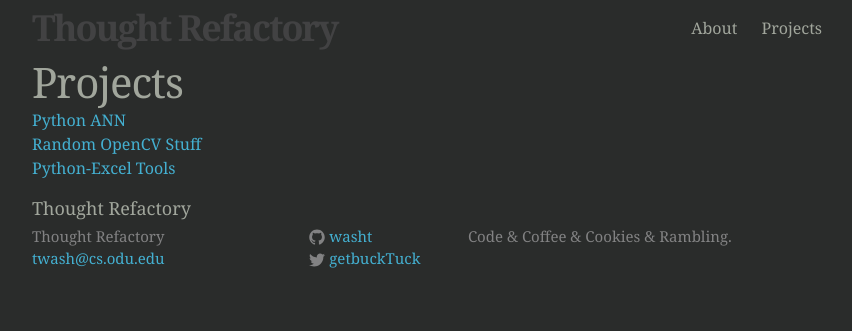
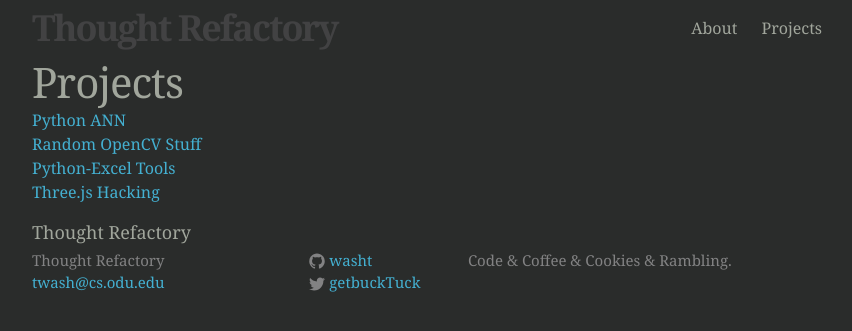
Before and after one commit to washt/washt.github.io, a Jekyll site: the page built from project.md, in a window 1280 px wide. Shown: the top 331 px of the page, without its empty margins (213-1065 px from the left). Built offline with Jekyll 4.4.1, drawn with Linux system fonts in a browser that asks for light colours.

Commit message:
Added Three.js project to project page

```diff
--- a/project.md
+++ b/project.md
@@ -7,3 +7,4 @@ permalink: /projects/
 [Python ANN](https://github.com/washt/NeuralNetPy)<br />
 [Random OpenCV Stuff](https://github.com/washt/OpenCV-Projects)<br />
 [Python-Excel Tools](https://github.com/washt/xlsUtils)<br />
+[Three.js Hacking](https://washt.me/three)<br />
```
